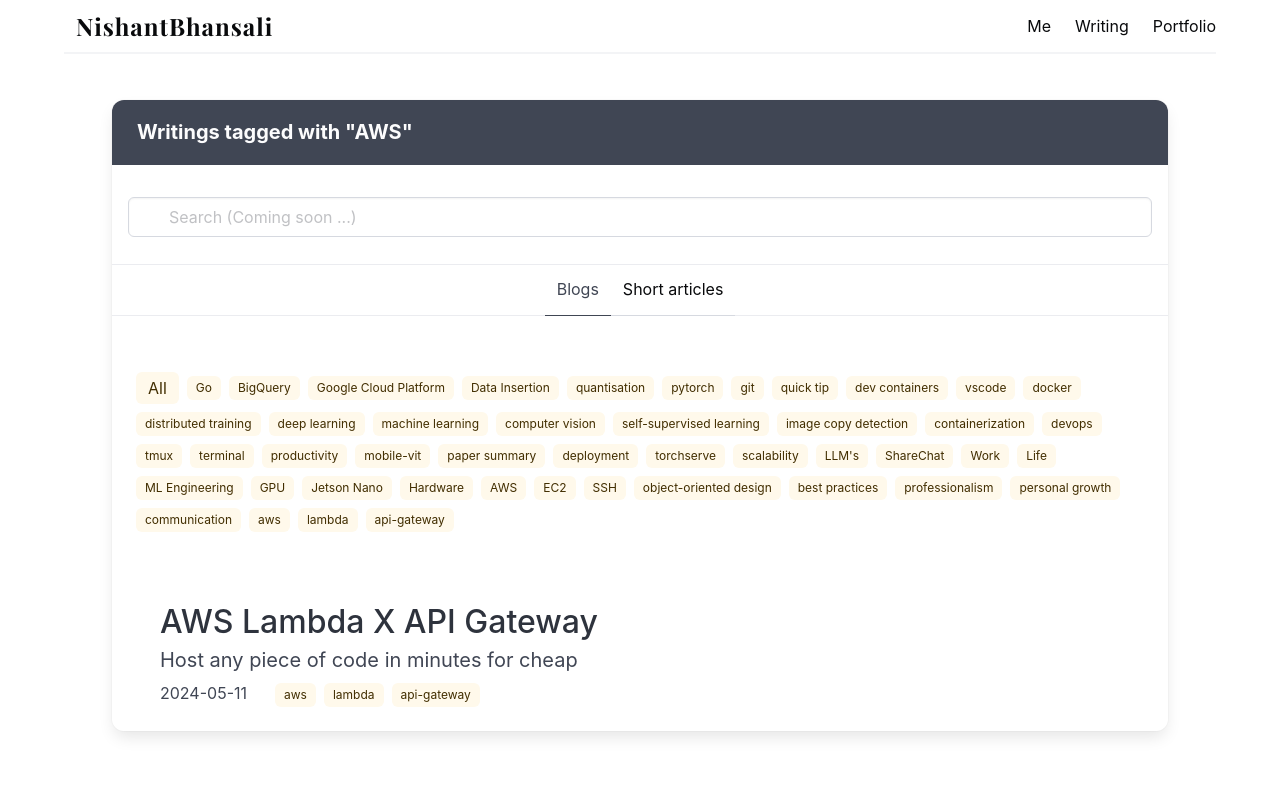
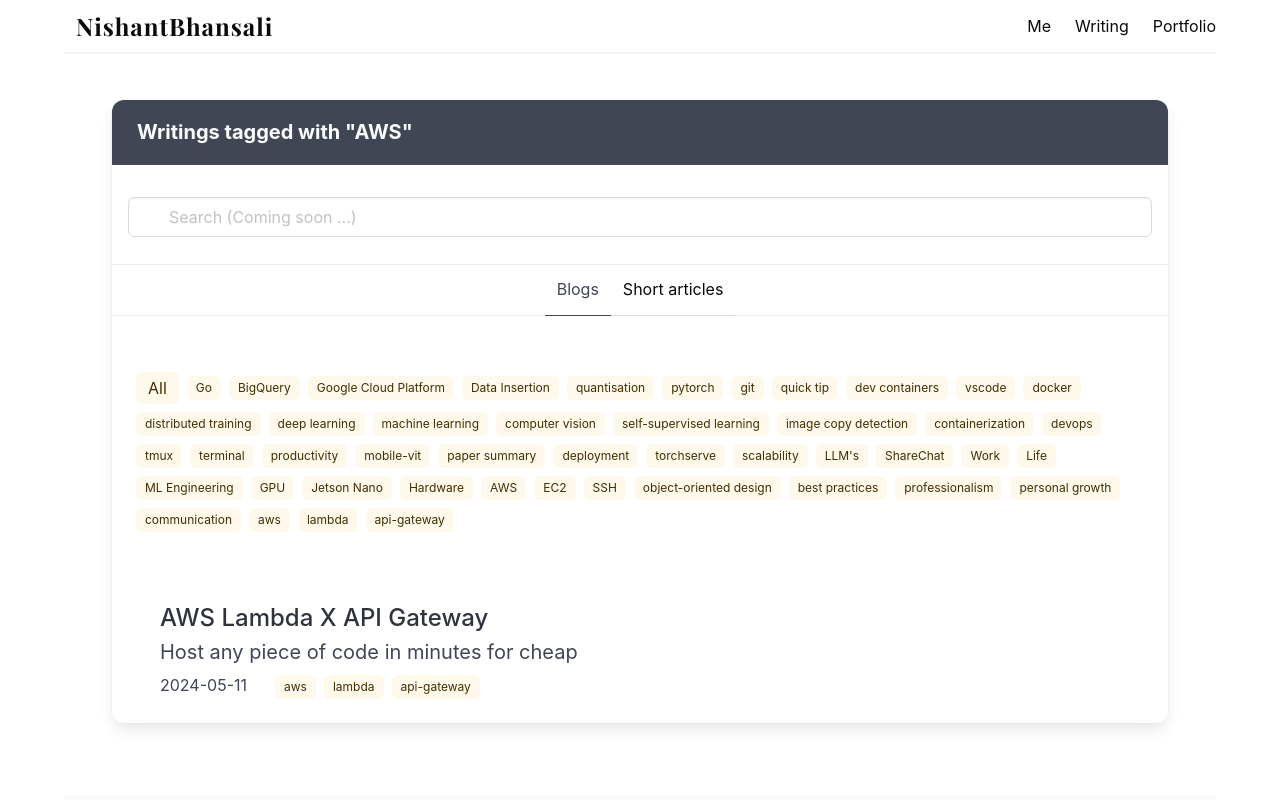
Before and after one commit to nishantb06/nishantb06.github.io, a React (Create React App) app: page /writings/tags/AWS in a window 1280 px wide. Shown: the top 800 px of the page. Built offline with nearby package versions, Linux system fonts and the light colour scheme.

Commit message:
title smaller, hover expansion smaller

```diff
--- a/src/components/Writings.js
+++ b/src/components/Writings.js
@@ -88,7 +88,7 @@
                         <div key={index} className="px-6 py-5">
                             <Link
                                 to={`/writings/blogs/${post.slug}`}
-                                className="title is-3 has-text-weight-medium blog-title-link"
+                                className="title is-4 has-text-weight-medium blog-title-link"
                             >
                                 {post.title}
                             </Link>
@@ -117,7 +117,7 @@
                     transition: transform 0.2s ease-in-out;
                 }
                 .blog-title-link:hover {
-                    transform: scale(1.05);
+                    transform: scale(1.02);
                 }
             `}</style>
         </section>
```
